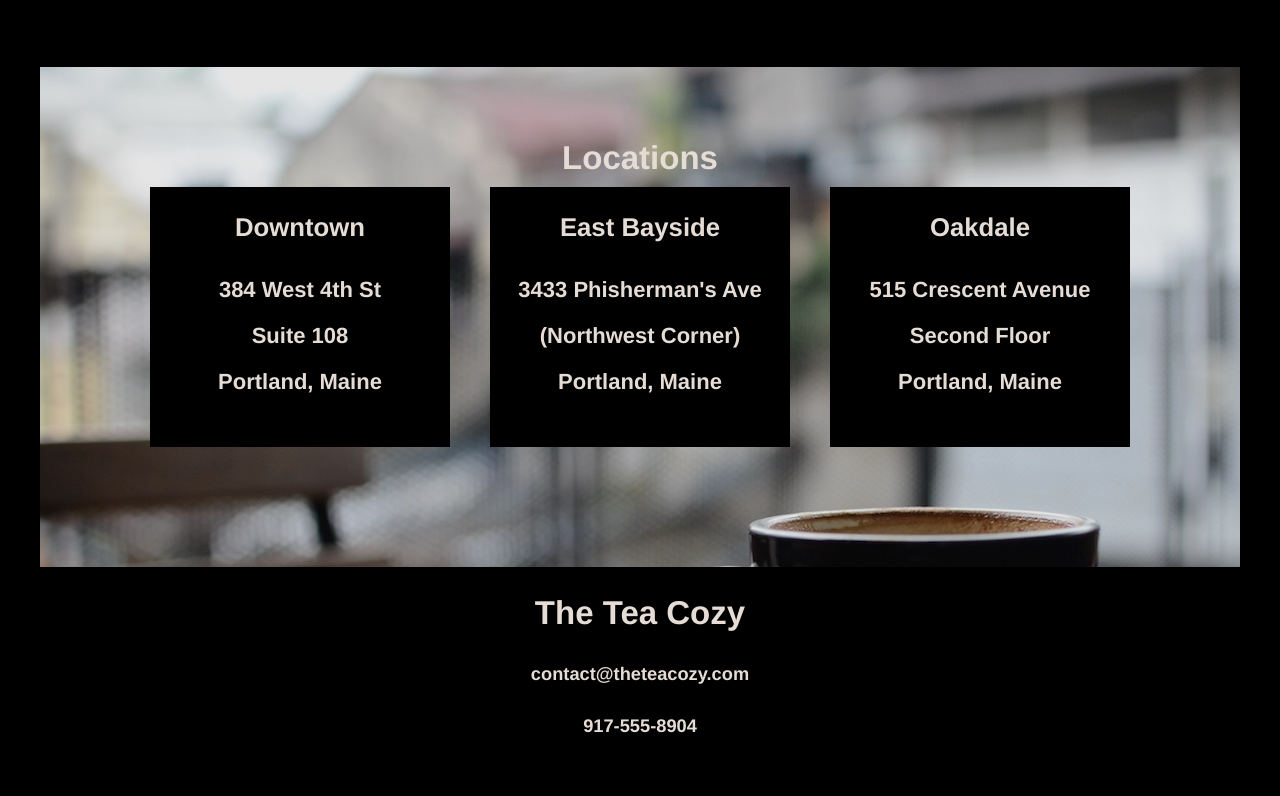
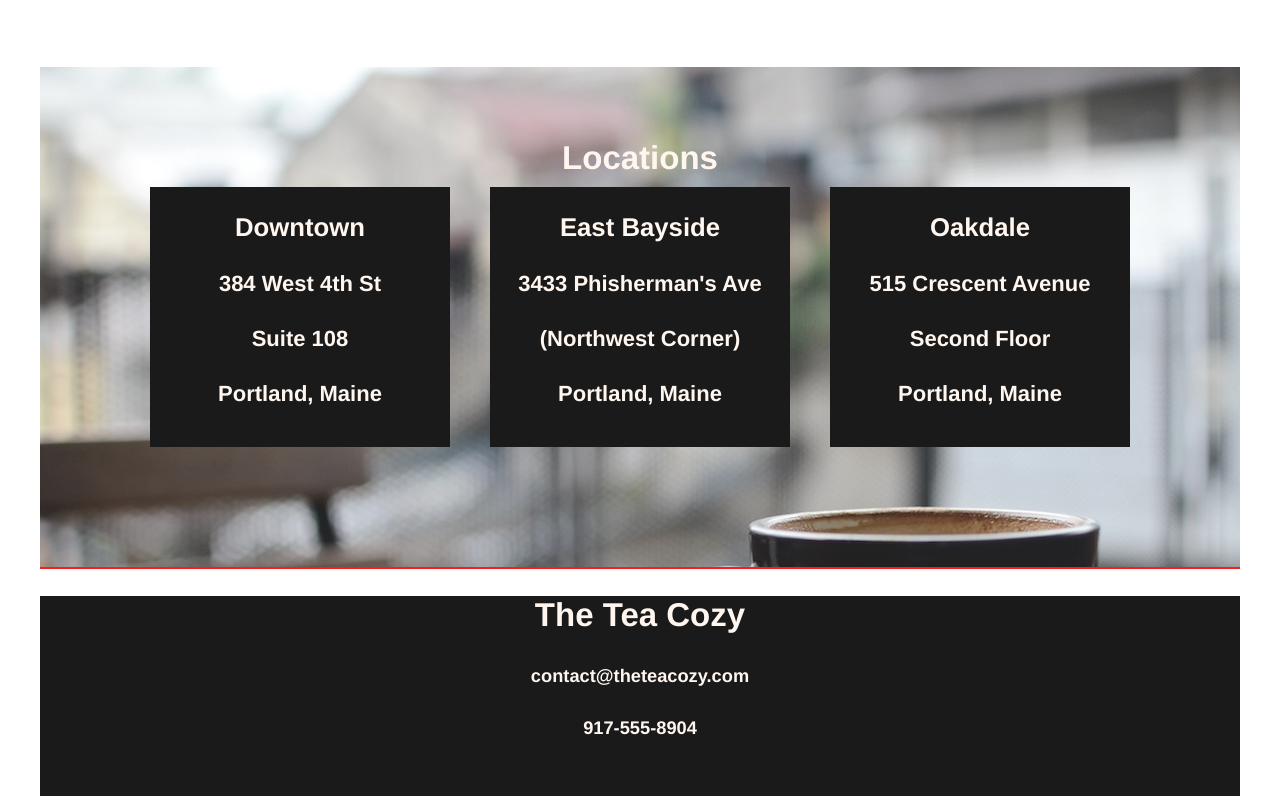
Before and after one commit to alexcantor/teacozy, a plain HTML site: page index.html in a window 1280 px wide. Shown: the part 1483-2279 px from the top of the page. Drawn offline with Linux system fonts and the light colour scheme.

Commit message:
Location boxes no longer flex containers

```diff
--- a/index.html
+++ b/index.html
@@ -94,47 +94,47 @@
           <h2>Locations</h2>
         </div>
         <div class="location-boxes flexsection">
-          <div class="location-box flexsection">
+          <div class="location-box">
             <div class="loc-box-header">
               <h3>Downtown</h3>
             </div>
             <div class="loc-box-line">
-              <span>384 West 4th St</span>
+              <h4>384 West 4th St</h4>
             </div>
             <div class="loc-box-line">
-              <span>Suite 108</span>
+              <h4>Suite 108</h4>
             </div>
             <div class="loc-box-line">
-              <span>Portland, Maine</span>
+              <h4>Portland, Maine</h4>
             </div>
 
           </div>
-          <div class="location-box flexsection">
+          <div class="location-box">
             <div class="loc-box-header">
               <h3>East Bayside</h3>
             </div>
             <div class="loc-box-line">
-              <span>3433 Phisherman's Ave</span>
+              <h4>3433 Phisherman's Ave</h4>
             </div>
             <div class="loc-box-line">
-              <span>(Northwest Corner)</span>
+              <h4>(Northwest Corner)</h4>
             </div>
             <div class="loc-box-line">
-              <span>Portland, Maine</span>
+              <h4>Portland, Maine</h4>
             </div>
           </div>
-          <div class="location-box flexsection">
+          <div class="location-box">
             <div class="loc-box-header">
               <h3>Oakdale</h3>
             </div>
             <div class="loc-box-line">
-              <span>515 Crescent Avenue</span>
+              <h4>515 Crescent Avenue</h4>
             </div>
             <div class="loc-box-line">
-              <span>Second Floor</span>
+              <h4>Second Floor</h4>
             </div>
             <div class="loc-box-line">
-              <span>Portland, Maine</span>
+              <h4>Portland, Maine</h4>
             </div>
           </div>
         </div>
--- a/resources/css/styles.css
+++ b/resources/css/styles.css
@@ -1,6 +1,6 @@
 /*Universal Styles*/
 body {
-  background-color: black;
+  background-color: blac;
   font-size: 22px;
   font-family: helvetica;
   font-weight: bold;
@@ -158,6 +158,7 @@ section.locations {
   flex-direction: column;
   align-items: center;
   justify-content: center;
+  border-bottom: 2px solid red;
 }
 
 .location-boxes {
@@ -171,17 +172,12 @@ section.locations {
   height: 260px;
   width: 300px;
   background-color: black;
-  flex-direction: column;
-  align-items: center;
+  text-align: center;
   opacity: 1;
 }
 
-.loc-box-line {
-  padding: 10px;
-}
-
 .loc-box-header {
-  font-weight: normal;
+  font-weight: bolder;
 }
 .location-header {
   position: absolute;
@@ -190,11 +186,14 @@ section.locations {
 
 /*Contact Styles*/
 section.contact {
+  background-color: black;
+  display: block; /*compare with inline-block*/
   height: 200px;
+  margin: 0 auto;
+  width: 1200px;
+  font-family: helvetica;
+  color: seashell;
   position: relative;
   top: 220px;
-  width: 100%;
-  font-family: helvetica;
-  color: seashell;
   text-align: center;
 }
```
